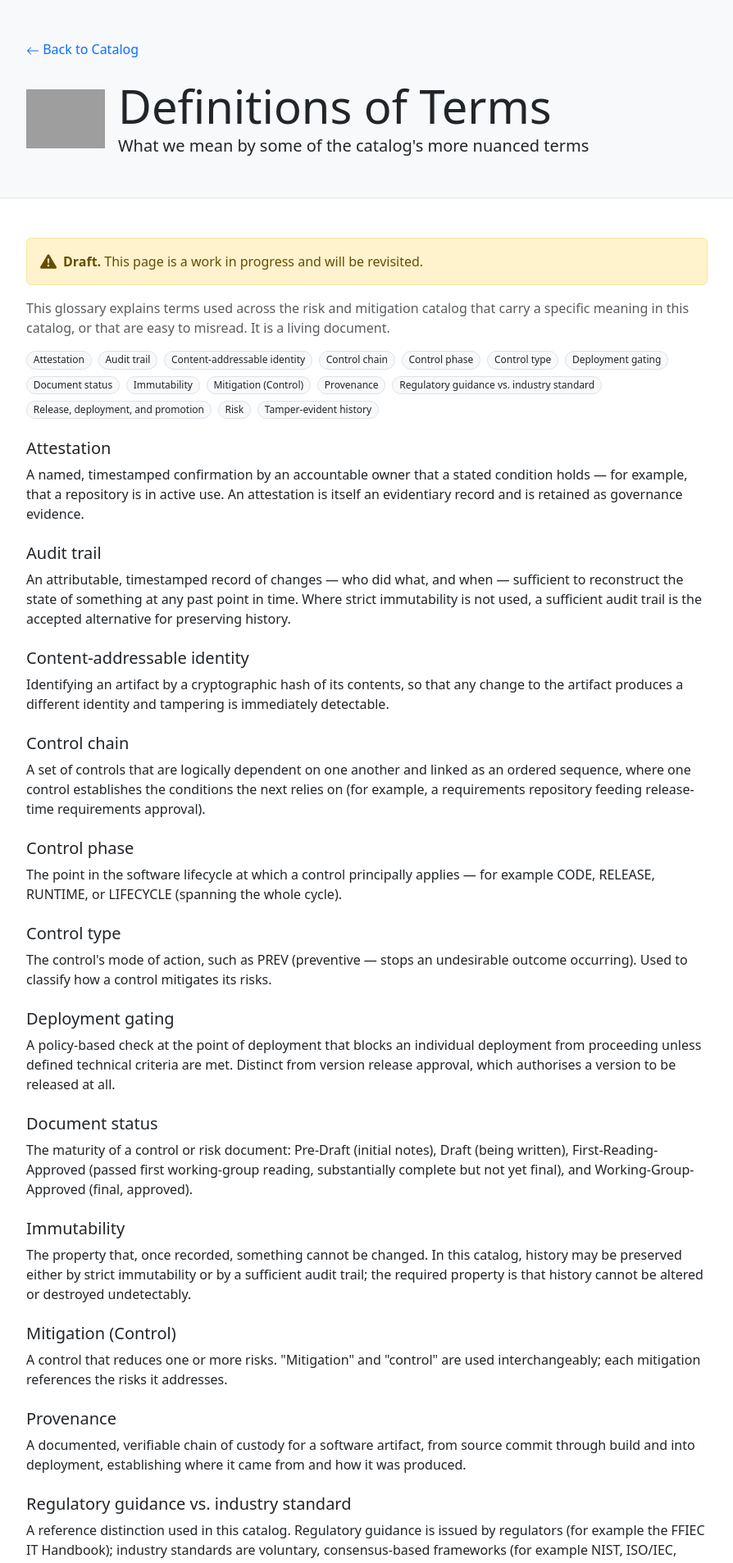
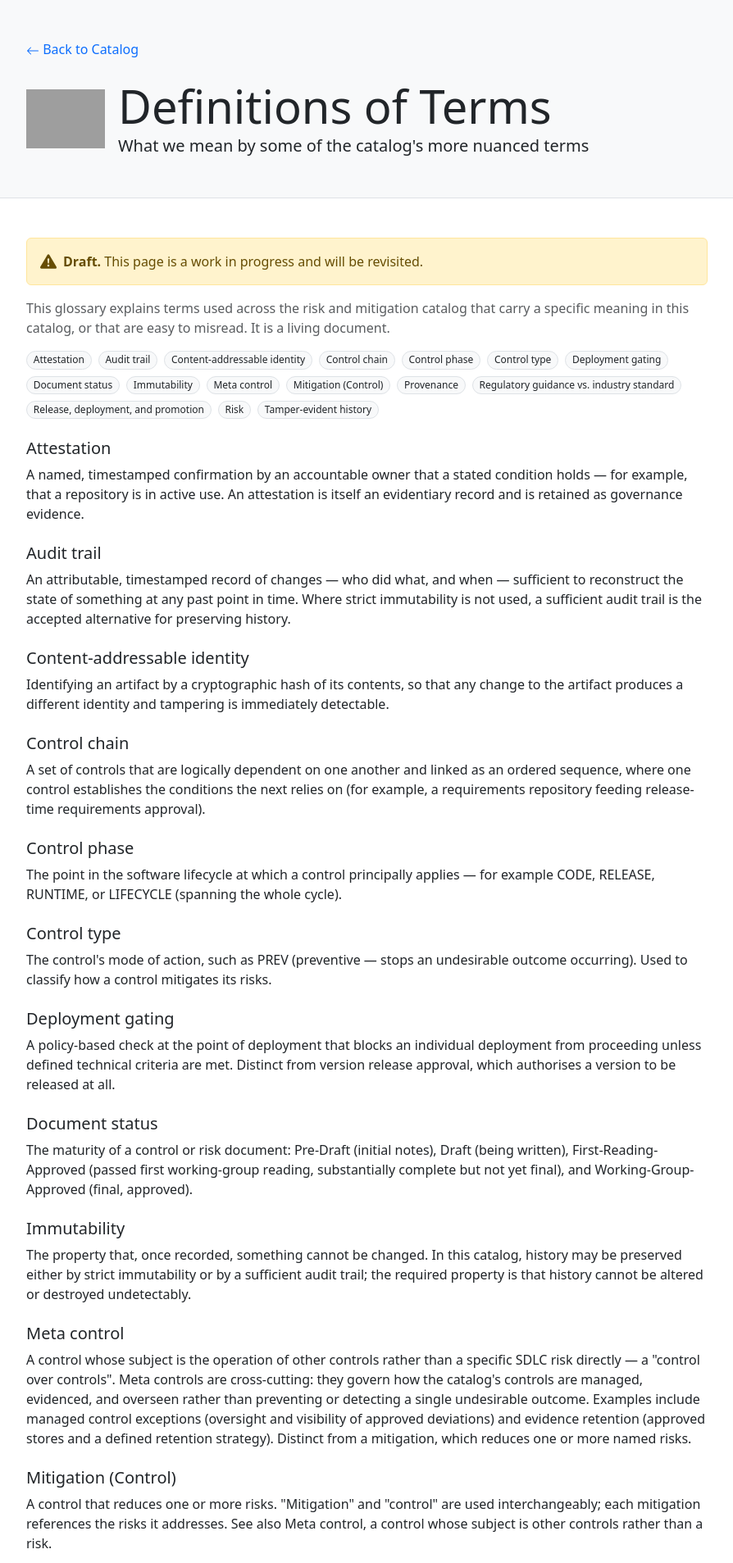
Before and after one commit to finos-labs/SDLC-Controls-Framework, a Jekyll site: the page built from docs/definitions.md, in a window 1280 px wide. Shown: the top 1907 px of the page at 82% size, without its empty margins (50-944 px from the left). Built offline with Jekyll 4.4.1, drawn with Linux system fonts in a browser that asks for light colours; grey boxes are pictures that could not be loaded.

Commit message:
Introduce meta controls and tag MI-22 as a meta control
Add the concept of a "meta control" to the SDLC Common Controls Catalog: a
control whose subject is the operation of other controls rather than a
specific SDLC risk directly. Meta controls were raised as a gap at the June
2026 OSFF workshop and are listed on the roadmap; this defines the concept
and makes it visible in the catalog.

- Define "Meta control" in the glossary, and cross-reference it from the
  existing "Mitigation (Control)" entry
- Add META to phase_classification with a bi-layers-fill icon, so the
  catalog's existing "Filter by Phase" control gains a Meta option with no
  changes to the filter markup or JavaScript
- Distinguish meta controls visually with a purple accent (border, hover
  shadow, control id and filter icon)
- Re-tag MI-22 Data Retention and Disposal from LIFECYCLE to META, since it
  governs the retention of records produced by other controls rather than
  mitigating a risk directly

MI-22 is the only control re-tagged. MI-14 Test Evidence Retention stays at
BUILD: it retains the output of one phase-scoped control and is itself
governed by MI-22. The remaining LIFECYCLE controls also stay as they are —
they span the lifecycle but act on the SDLC directly rather than on other
controls.

Signed-off-by: aaronsearle <aaron.searle@morganstanley.com>

```diff
--- a/docs/_config.yml
+++ b/docs/_config.yml
@@ -16,13 +16,16 @@
 
 # SDLC phase at which a mitigation primarily operates. LIFECYCLE is the
 # cross-cutting bucket for governance/process controls that are not tied to a
-# single phase. Used by the catalog phase filter.
+# single phase. META marks "meta controls" — controls whose subject is the
+# operation of other controls rather than a specific SDLC phase (see the
+# glossary). Used by the catalog phase filter.
 phase_classification:
   CODE: Code
   BUILD: Build
   RELEASE: Release
   RUNTIME: Runtime
   LIFECYCLE: Lifecycle
+  META: Meta
 
 # Bootstrap Icons class for each classification code, used by the catalog
 # headings and filter checkboxes. Adding a new code above requires adding the
@@ -39,6 +42,7 @@
   RELEASE: bi-rocket-takeoff-fill
   RUNTIME: bi-play-circle-fill
   LIFECYCLE: bi-arrow-repeat
+  META: bi-layers-fill
 
 document_status:
   - name: Pre-Draft
--- a/docs/_data/glossary.yml
+++ b/docs/_data/glossary.yml
@@ -69,11 +69,24 @@
     sufficient audit trail; the required property is that history cannot be
     altered or destroyed undetectably.
 
+- term: Meta control
+  slug: meta-control
+  definition: >-
+    A control whose subject is the operation of other controls rather than a
+    specific SDLC risk directly — a "control over controls". Meta controls are
+    cross-cutting: they govern how the catalog's controls are managed,
+    evidenced, and overseen rather than preventing or detecting a single
+    undesirable outcome. Examples include managed control exceptions (oversight
+    and visibility of approved deviations) and evidence retention (approved
+    stores and a defined retention strategy). Distinct from a mitigation, which
+    reduces one or more named risks.
+
 - term: Mitigation (Control)
   slug: mitigation-control
   definition: >-
     A control that reduces one or more risks. "Mitigation" and "control" are used
-    interchangeably; each mitigation references the risks it addresses.
+    interchangeably; each mitigation references the risks it addresses. See also
+    Meta control, a control whose subject is other controls rather than a risk.
 
 - term: Provenance
   slug: provenance
--- a/docs/style.css
+++ b/docs/style.css
@@ -91,6 +91,25 @@
 .mitigation-item .card:hover {
     transform: translateX(3px);
     box-shadow: 0 2px 15px rgba(25, 135, 84, 0.15) !important;
+}
+
+/* Meta controls — cross-cutting "controls over controls" (phase: META).
+   Distinguished from phase-scoped mitigations by a tasteful purple accent. */
+.mitigation-item[data-phase="META"] .card.border-success {
+    border-left-color: #6f42c1 !important;
+}
+
+.mitigation-item[data-phase="META"] .card:hover {
+    box-shadow: 0 2px 15px rgba(111, 66, 193, 0.18) !important;
+}
+
+.mitigation-item[data-phase="META"] .mitigation-id {
+    color: #6f42c1;
+}
+
+/* Tint the Meta phase filter icon to match the card accent. */
+label[for="phase-META"] i {
+    color: #6f42c1;
 }
 
 /* Clickable card styling */
```
Also changed, not shown: docs/_mitigations/mi-22_data-retention.md (+1 -1 lines).
